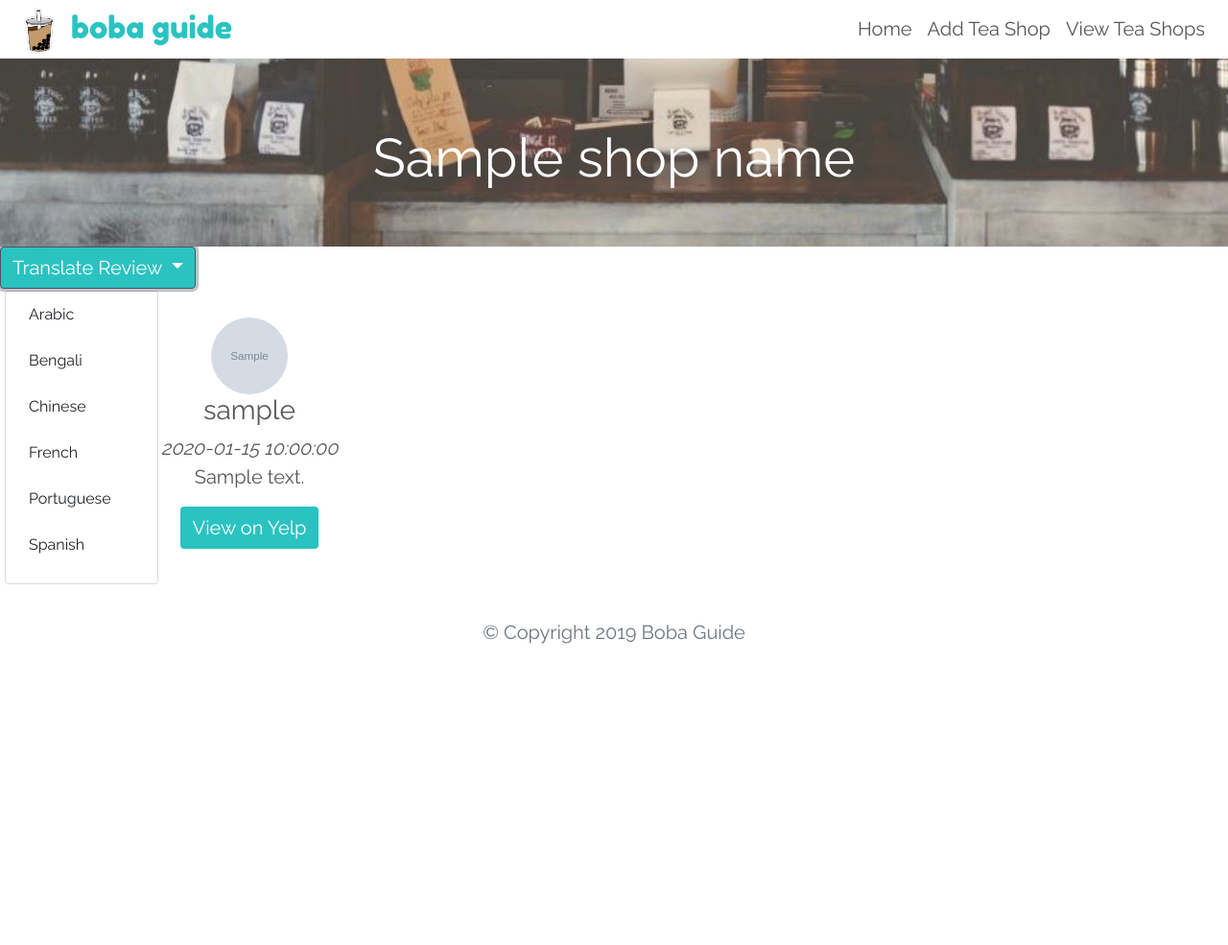
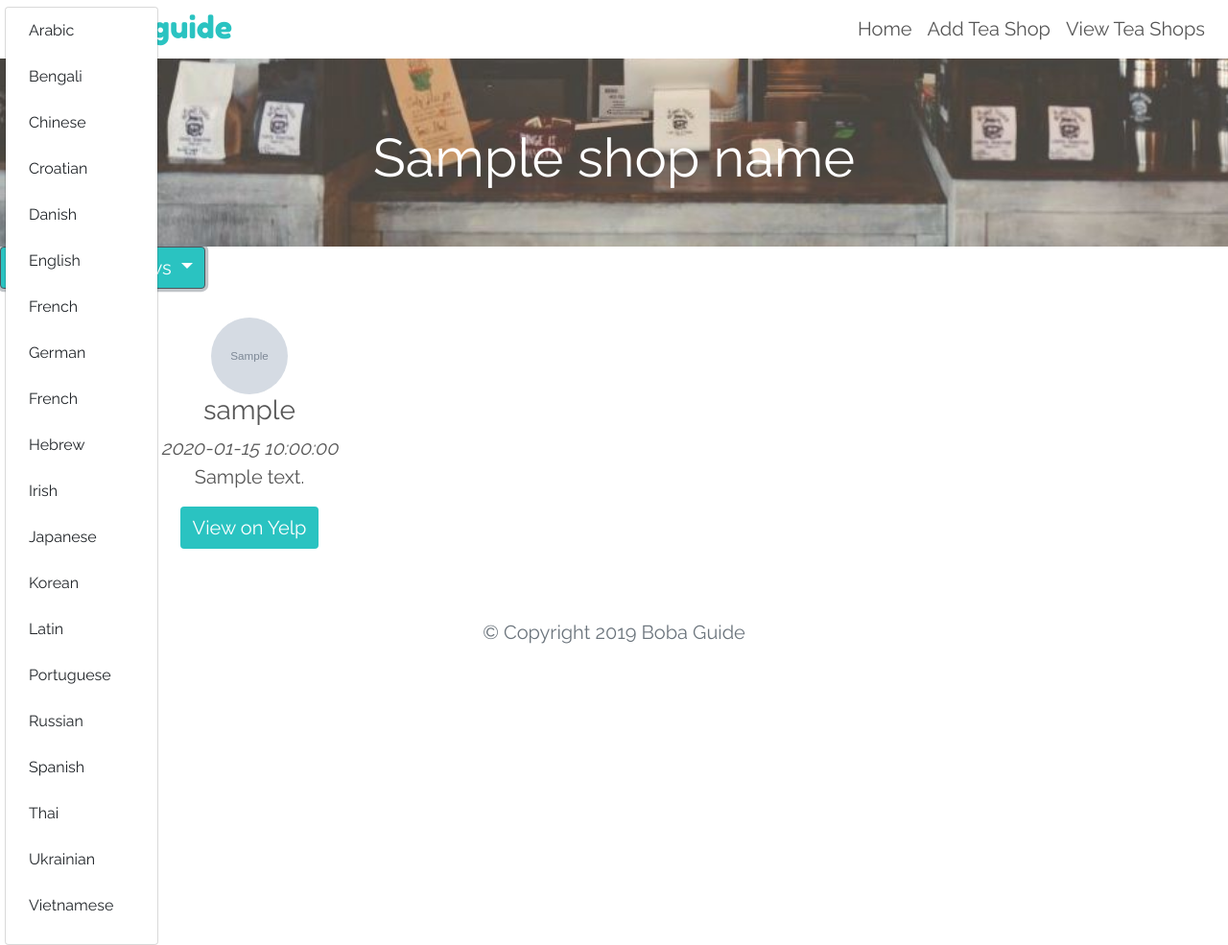
Before and after one commit to rooneyshuman/bobaguide, a Flask app: template templates/reviews.html in a window 1280 px wide, after a click on "Translate Reviews". Shown: the whole page at 96% size. Before the commit the page ends 671 px from the top, so only its background shows below. Run offline with Flask 2, Linux system fonts and the light colour scheme; the template is opened without the code that fills it: most values are stand-ins (such as "Sample title", 1, 10 or a date in 2020); grey boxes marked "Sample" are stand-in pictures; some libraries are stand-ins or nearby versions.

Commit message:
Support for additional languages/fix layout

```diff
--- a/templates/reviews.html
+++ b/templates/reviews.html
@@ -14,7 +14,7 @@
   <div class="dropdown">
     <button class="btn btn-md btn-secondary dropdown-toggle" type="button" id="dropdownMenuButton"
       data-toggle="dropdown" aria-haspopup="true" aria-expanded="false">
-      Translate Review
+      Translate Reviews
     </button>
     <div class="dropdown-menu" aria-labelledby="dropdownMenuButton">
       <p><a class="dropdown-item" href="/translation/{{ shop_name }}/{{ shop_phone }}/ar">Arabic</a>
@@ -23,17 +23,44 @@
       </p>
       <p><a class="dropdown-item" href="/translation/{{ shop_name }}/{{ shop_phone }}/zh">Chinese</a>
       </p>
+      <p><a class="dropdown-item" href="/translation/{{ shop_name }}/{{ shop_phone }}/hr">Croatian</a>
+      </p>
+      <p><a class="dropdown-item" href="/translation/{{ shop_name }}/{{ shop_phone }}/da">Danish</a>
+      </p>
+      <p><a class="dropdown-item" href="/translation/{{ shop_name }}/{{ shop_phone }}/en">English</a>
+      </p>
       <p><a class="dropdown-item" href="/translation/{{ shop_name }}/{{ shop_phone }}/fr">French</a>
       </p>
+      <p><a class="dropdown-item" href="/translation/{{ shop_name }}/{{ shop_phone }}/de">German</a>
+      </p>
+      <p><a class="dropdown-item" href="/translation/{{ shop_name }}/{{ shop_phone }}/fr">French</a>
+      </p>
+      <p><a class="dropdown-item" href="/translation/{{ shop_name }}/{{ shop_phone }}/he">Hebrew</a>
+      </p>
+      <p><a class="dropdown-item" href="/translation/{{ shop_name }}/{{ shop_phone }}/ga">Irish</a>
+      </p>
+      <p><a class="dropdown-item" href="/translation/{{ shop_name }}/{{ shop_phone }}/ja">Japanese</a>
+      </p>
+      <p><a class="dropdown-item" href="/translation/{{ shop_name }}/{{ shop_phone }}/ko">Korean</a>
+      </p>
+      <p><a class="dropdown-item" href="/translation/{{ shop_name }}/{{ shop_phone }}/la">Latin</a>
+      </p>
       <p><a class="dropdown-item" href="/translation/{{ shop_name }}/{{ shop_phone }}/pt">Portuguese</a></p>
+      <p><a class="dropdown-item" href="/translation/{{ shop_name }}/{{ shop_phone }}/ru">Russian</a></p>
       <p><a class="dropdown-item" href="/translation/{{ shop_name }}/{{ shop_phone}}/es">Spanish</a>
+      </p>
+      <p><a class="dropdown-item" href="/translation/{{ shop_name }}/{{ shop_phone}}/th">Thai</a>
+      </p>
+      <p><a class="dropdown-item" href="/translation/{{ shop_name }}/{{ shop_phone}}/uk">Ukrainian</a>
+      </p>
+      <p><a class="dropdown-item" href="/translation/{{ shop_name }}/{{ shop_phone}}/vi">Vietnamese</a>
       </p>
     </div>
   </div>
 
-  {% for review in yelp_reviews %}
   <div class="container marketing">
     <div class="row">
+      {% for review in yelp_reviews %}
       <div class="col-lg-4">
         <img src="{{ review.user_img }}" id="user_img">
         <h3>{{ review.user_name }}</h3>
@@ -44,6 +71,5 @@
       {% endfor %}
     </div>
   </div>
-</div>
 
-{% endblock %}
+  {% endblock %}
```
